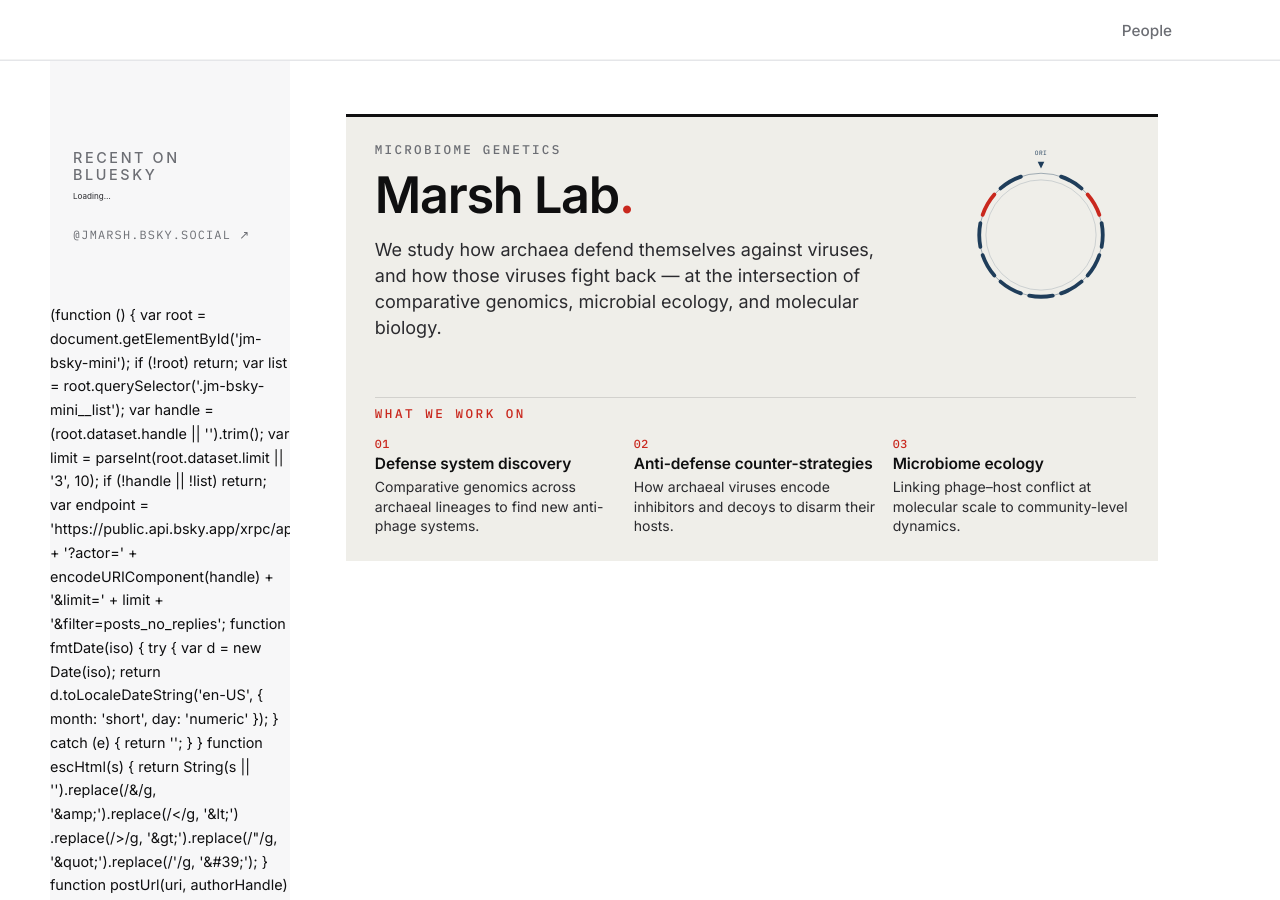
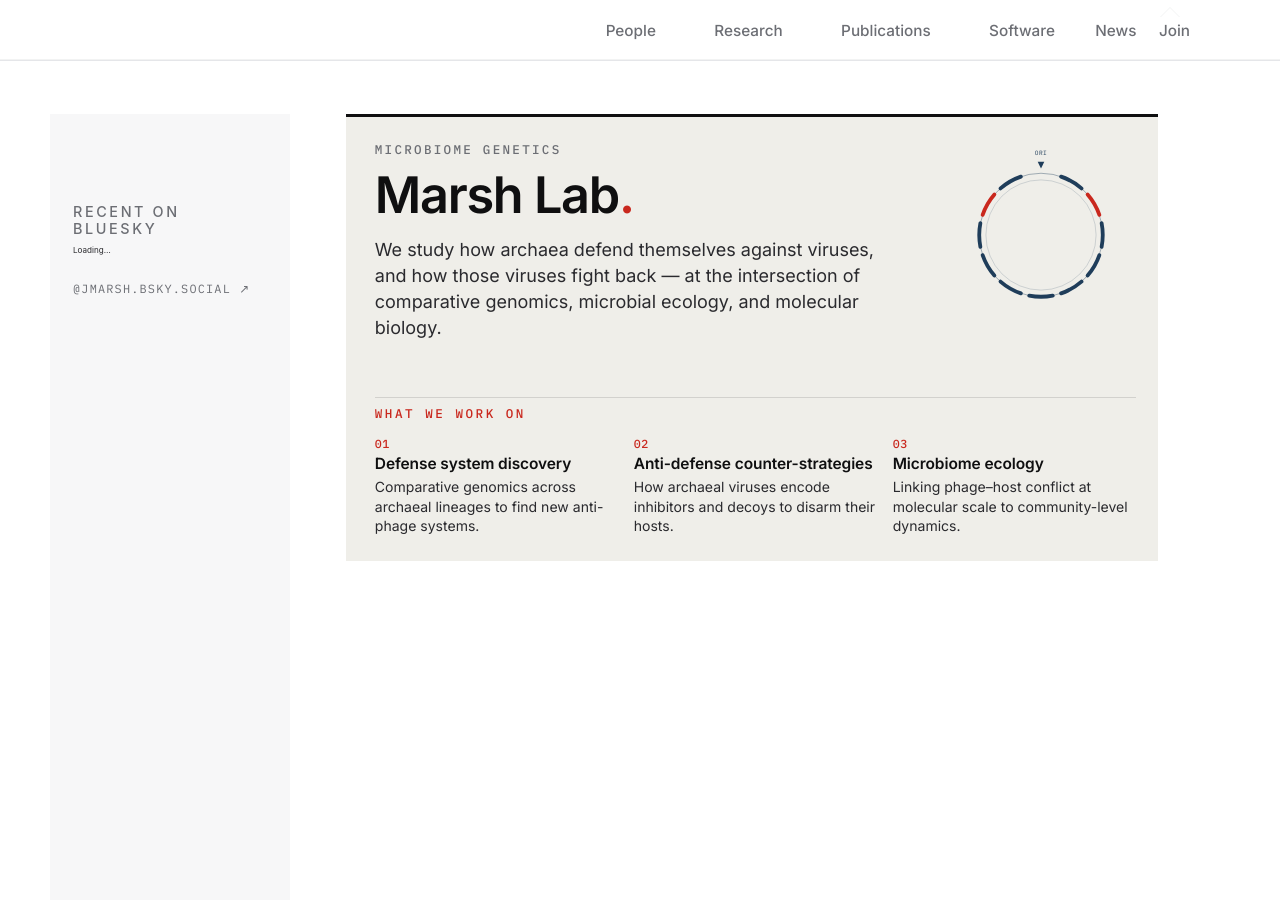
Before and after one commit to marshomics/marshomics.github.io, a Jekyll site: the page built from _pages/about.md, in a window 1280 px wide and 900 px high. Built offline with Jekyll 4.4.1, drawn with Linux system fonts in a browser that asks for light colours; a script bundle is joined from its source files by our own code; library files that are not in the unit come from our copies.

Commit message:
Update _overrides.scss

```diff
--- a/_sass/_overrides.scss
+++ b/_sass/_overrides.scss
@@ -37,6 +37,11 @@
 
 /* ---- global resets / base ---- */
 html { scroll-behavior: smooth; }
+
+/* Force script tags hidden — academicpages's base CSS sets some inline scripts
+   to display:block, which makes the bsky-feed-compact JavaScript render as
+   visible text in the sidebar. This restores the browser default. */
+script { display: none !important; }
 body {
   font-family: var(--jm-font-sans);
   font-size: 16px;
@@ -111,9 +116,56 @@ hr {
 .greedy-nav .visible-links a:hover { color: var(--jm-accent); }
 .greedy-nav .visible-links li.selected a { color: var(--jm-ink); }
 .greedy-nav button { display: none; }
-.greedy-nav .hidden-links { display: none; }
+/* Defeat the academicpages greedy-nav overflow behaviour: render the
+   hidden-links UL inline (next to visible-links) instead of as a
+   positioned dropdown, so all 6 nav items are always visible. */
+.greedy-nav .hidden-links,
+.greedy-nav .hidden-links.hidden {
+  display: flex !important;
+  position: static !important;
+  flex-direction: row;
+  list-style: none;
+  padding: 0;
+  margin: 0;
+  background: transparent !important;
+  box-shadow: none !important;
+  border: none !important;
+  gap: 1.4em;
+  visibility: visible !important;
+  opacity: 1 !important;
+  height: auto !important;
+  overflow: visible !important;
+}
+.greedy-nav .hidden-links li {
+  display: list-item;
+  padding: 0;
+  margin: 0;
+  background: transparent !important;
+  border: none !important;
+}
+.greedy-nav .hidden-links li::before { display: none !important; content: none !important; }
+.greedy-nav .hidden-links a {
+  font-family: var(--jm-font-sans);
+  font-size: 0.85rem;
+  font-weight: 500;
+  color: var(--jm-muted);
+  border-bottom: none;
+  letter-spacing: 0;
+  text-transform: none;
+  background: transparent;
+  padding: 0;
+}
+.greedy-nav .hidden-links a:hover { color: var(--jm-accent); }
+/* Add gap between the visible-links and hidden-links ULs */
+.greedy-nav { gap: 1.4em; }
 
-/* "Marsh Lab" site-title — uppercase tracked label */
+/* "Marsh Lab" site-title — neutralize academicpages base styling */
+.masthead__menu-item--lg {
+  background: transparent !important;
+  border: none !important;
+  padding: 0 !important;
+  margin-right: 1.4em;
+}
 .masthead__menu-item--lg a {
   font-family: var(--jm-font-sans);
   font-weight: 600;
@@ -121,6 +173,9 @@ hr {
   letter-spacing: 0.16em;
   text-transform: uppercase;
   color: var(--jm-ink);
+  background: transparent;
+  padding: 0;
+  border: none;
 }
 .masthead__menu-item--lg a:hover { color: var(--jm-accent); }
 /* theme toggle pushed off — keep masthead clean for the alt design */
@@ -143,7 +198,12 @@ hr {
   background: var(--jm-bg-soft);
   font-size: 0.9em;
   padding: 0;
-  margin: 0;
+  /* margin-top matches the .page__title's effective top margin so the gray
+     panel starts at the same y-coordinate as the intro-block top (and on
+     internal pages, the page-title baseline). The grid stretches the
+     remaining height to the bottom of the row, so the panel still extends
+     to the page bottom. */
+  margin: 54px 0 0 0;
   width: auto;
   float: none;
   min-width: 0;
```
